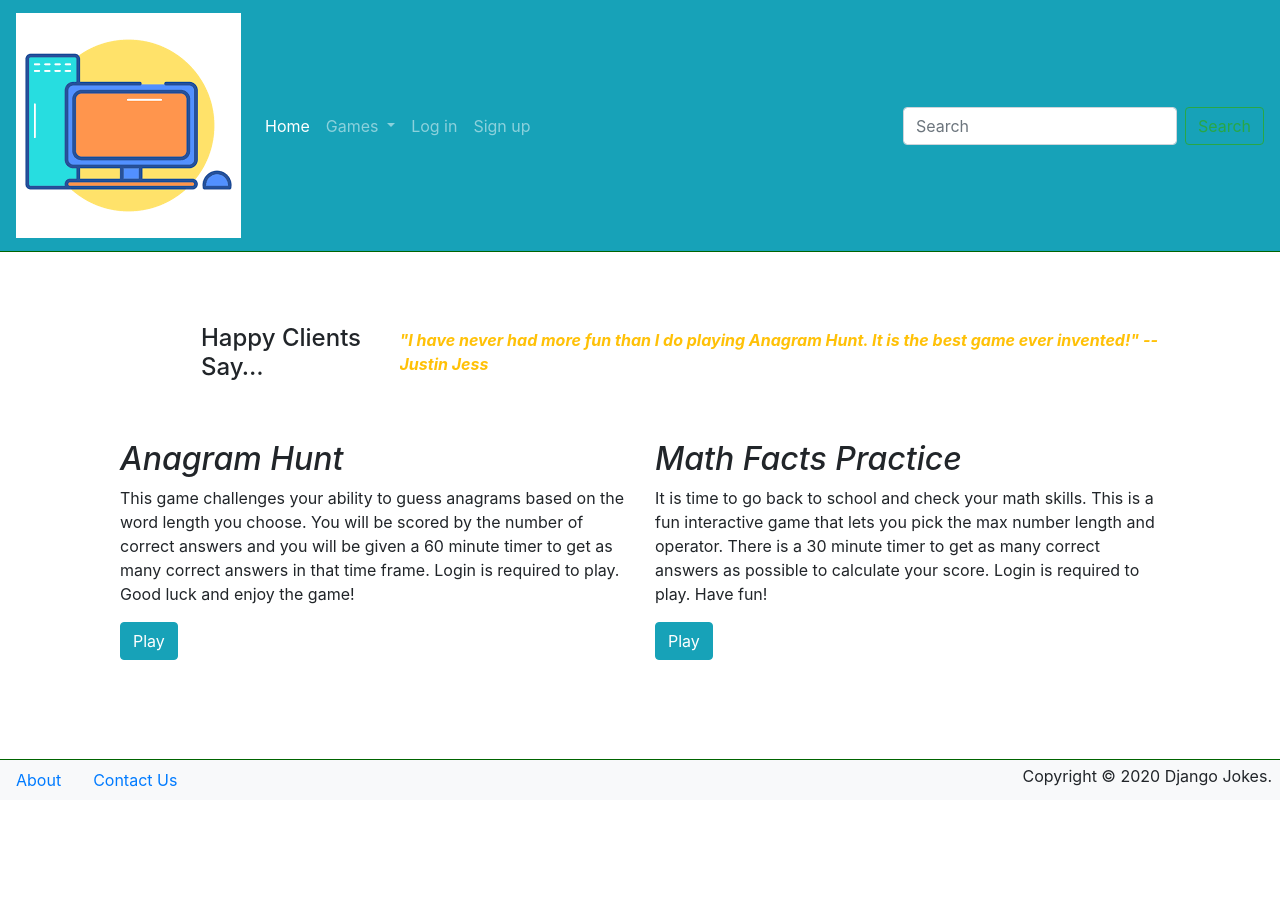
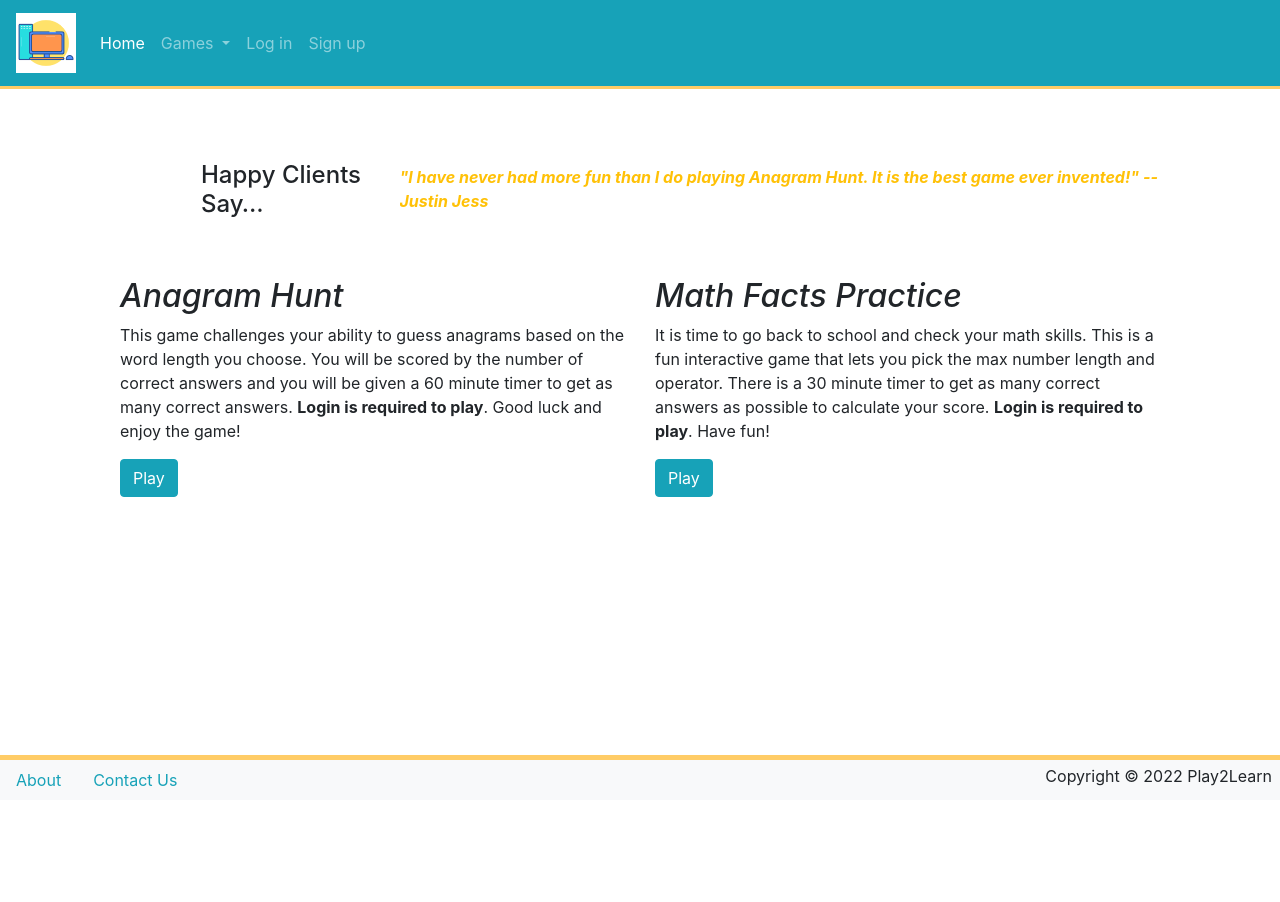
Before and after one commit to samoore333/play2learn, a Django app: page / in a window 1280 px wide. After the commit the page ends 787 px from the top, so only its background shows below. Run offline with Django 4.2, Linux system fonts and the light colour scheme; some libraries are stand-ins or nearby versions.

Commit message:
Base, Home and About pages updates

```diff
--- a/static/css/main.css
+++ b/static/css/main.css
@@ -3,13 +3,17 @@ body {
 }
 
 footer {
-    border-top: 1px solid darkgreen;
+  border-top: 5px solid #ffcc66;
 }
 
 header {
-    border-bottom: 1px solid darkgreen;
+  border-bottom: 3px solid #ffcc66;
 }
 
 h2 {
   font-style: italic;
 }
+
+.nounderline {
+  text-decoration: none !important
+}
--- a/templates/_base.html
+++ b/templates/_base.html
@@ -14,7 +14,8 @@
   <header>
     <nav class="navbar navbar-expand-lg navbar-dark bg-info">
       <a class="navbar-brand" href="{% url 'pages:homepage' %}">
-        <img src="{% static 'images/logo.png' %}" alt="Logo" class="img-fluid"/>
+        <img src="{% static 'images/logo.png' %}" alt="Logo" class="img-fluid"
+        height="60" width="60"/>
       </a>
       <button class="navbar-toggler" type="button" data-toggle="collapse"
         data-target="#navbarSupportedContent" aria-expanded="false"
@@ -30,20 +31,22 @@
             </a>
           </li>
           <li class="nav-item dropdown">
-            <a class="nav-link dropdown-toggle" href="#"
-            id="navbardrop" data-toggle="dropdown">Games
-            </a>
-            <div class="dropdown-menu">
-                <a class="dropdown-item" href="anagram_hunt.html">Anagram Hunt</a>
-                <a class="dropdown-item" href="math_Facts.html">Math Facts Practice</a>
-            </div>
+            <a class="nav-link dropdown-toggle" href="#" id="navbarDropdown"
+                role="button" data-toggle="dropdown" aria-haspopup="true"
+                aria-expanded="false">
+                Games
+              </a>
+              <div class="dropdown-menu" aria-labelledby="navbarDropdown">
+                <a class="dropdown-item" href="#">Anagram Hunt</a>
+                <a class="dropdown-item" href="#">Math Facts Practice</a>
+              </div>
           </li>
           {% if not user.is_authenticated %}
             <li class="nav-item">
-              <a class="nav-link" href="{% url 'account_login' %}">Log in</a>
+              <a class="nav-link" href="">Log in</a>
             </li>
             <li class="nav-item">
-              <a class="nav-link" href="{% url 'account_signup' %}">Sign up</a>
+              <a class="nav-link" href="">Sign up</a>
             </li>
           {% else %}
             <li class="nav-item dropdown">
@@ -53,10 +56,10 @@
                 Me
               </a>
               <div class="dropdown-menu" aria-labelledby="navbarDropdown">
-                <a class="dropdown-item" href="{% url 'my-account' %}">My Account</a>
-                <a class="dropdown-item" href="{% url 'jokes:creator' user.username %}?order={{ order }}&direction={{ direction }}">My Game History</a>
+                <a class="dropdown-item" href="">My Account</a>
+                <a class="dropdown-item" href="">My Game History</a>
                 <div class="dropdown-divider"></div>
-                <form method="post" action="{% url 'account_logout' %}">
+                <form method="post" action="">
                   {% csrf_token %}
                   <button class="btn dropdown-item">Log out</button>
                 </form>
@@ -64,14 +67,6 @@
             </li>
           {% endif %}
         </ul>
-        <form class="form-inline my-2 my-lg-0" action="{% url 'jokes:list' %}">
-          <input class="form-control mr-sm-2" type="search"
-            placeholder="Search" aria-label="Search" name="q"
-            value="{{ request.GET.q }}">
-          <button class="btn btn-outline-success my-2 my-sm-0" type="submit">
-            Search
-          </button>
-        </form>
       </div>
     </nav>
   </header>
@@ -81,18 +76,18 @@
 </main>
 <footer class="fixed-bottom bg-light row">
   <div class="col">
-    <div class="float-right m-1 mr-2">Copyright &copy; 2020 Django Jokes.</div>
+    <div class="float-right m-1 mr-2">Copyright &copy; 2022 Play2Learn</div>
     <nav>
       <ul class="nav">
         <li class="nav-item">
-          <a class="nav-link" href="{% url 'pages:about-us' %} ">About</a>
+          <a class="nav-link text-info" href="{% url 'pages:about-us' %} ">About</a>
         </li>
         <li class="nav-item">
-          <a class="nav-link" href="{% url 'pages:contact-us' %} ">Contact Us</a>
+          <a class="nav-link text-info" href="">Contact Us</a>
         </li>
         {% if user.is_staff %}
           <li class="nav-item">
-            <a class="nav-link" href="/admin/">Admin</a>
+            <a class="nav-link text-info" href="/admin/">Admin</a>
           </li>
         {% endif %}
       </ul>
--- a/templates/pages/home.html
+++ b/templates/pages/home.html
@@ -30,23 +30,19 @@
       <h2>Anagram Hunt</h2>
       <p>This game challenges your ability to guess anagrams based on the
         word length you choose. You will be scored by the number of correct answers
-        and you will be given a 60 minute timer to get as many correct answers
-        in that time frame.  Login is required to play. Good luck and
+        and you will be given a 60 minute timer to get as many correct answers. <strong>Login is required to play</strong>. Good luck and
         enjoy the game!</p>
-        <button type="button" class="btn btn-info"><a class="text-white" href="index.html">Play</a></button>
+        <button type="button" class="btn btn-info"><a class="text-white nounderline" href="">Play</a></button>
     </div>
     <div class="col-sm-6">
       <h2>Math Facts Practice</h2>
       <p>It is time to go back to school and check your math skills. This is a fun
         interactive game that lets you pick the max number length and operator.  There
         is a 30 minute timer to get as many correct answers as possible to calculate your
-        score.  Login is required to play. Have fun!
+        score.  <strong>Login is required to play</strong>. Have fun!
       </p>
-        <button type="button" class="btn btn-info"><a class="text-white" href="math-facts.html">Play</a></button>
+        <button type="button" class="btn btn-info"><a class="text-white nounderline" href="">Play</a></button>
     </div>
   </div>
 </div>
-<script src="https://cdn.jsdelivr.net/npm/jquery@3.5.1/dist/jquery.slim.min.js" integrity="sha384-DfXdz2htPH0lsSSs5nCTpuj/zy4C+OGpamoFVy38MVBnE+IbbVYUew+OrCXaRkfj" crossorigin="anonymous"></script>
-<script src="https://cdn.jsdelivr.net/npm/bootstrap@4.6.1/dist/js/bootstrap.bundle.min.js" integrity="sha384-fQybjgWLrvvRgtW6bFlB7jaZrFsaBXjsOMm/tB9LTS58ONXgqbR9W8oWht/amnpF" crossorigin="anonymous"></script>
-</body>
 {% endblock %}
```
Also changed, not shown: templates/pages/about_us.html (+4 -5 lines), static/images/5-people.jpg (added). Lines whose indentation alone changed are shown as unchanged.
